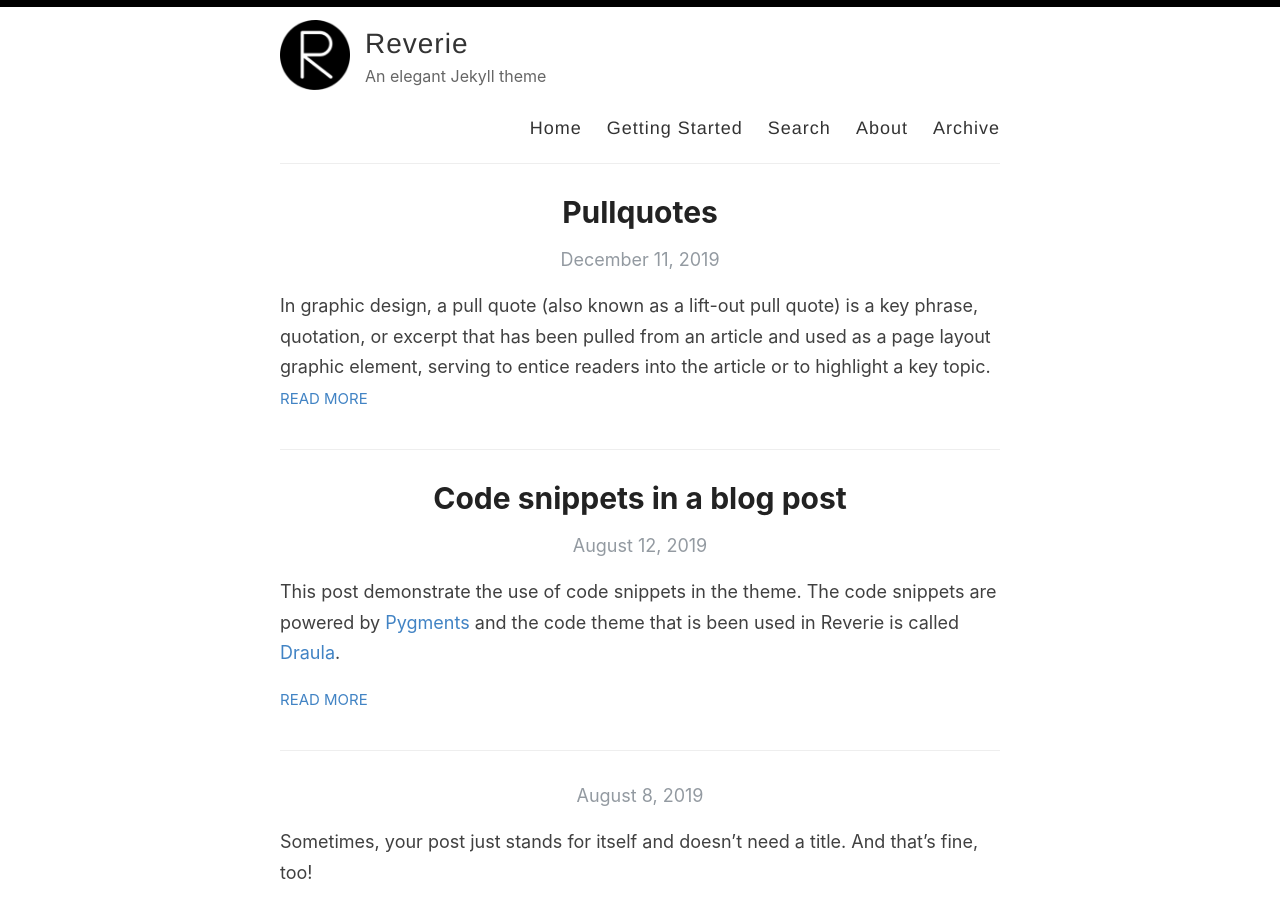
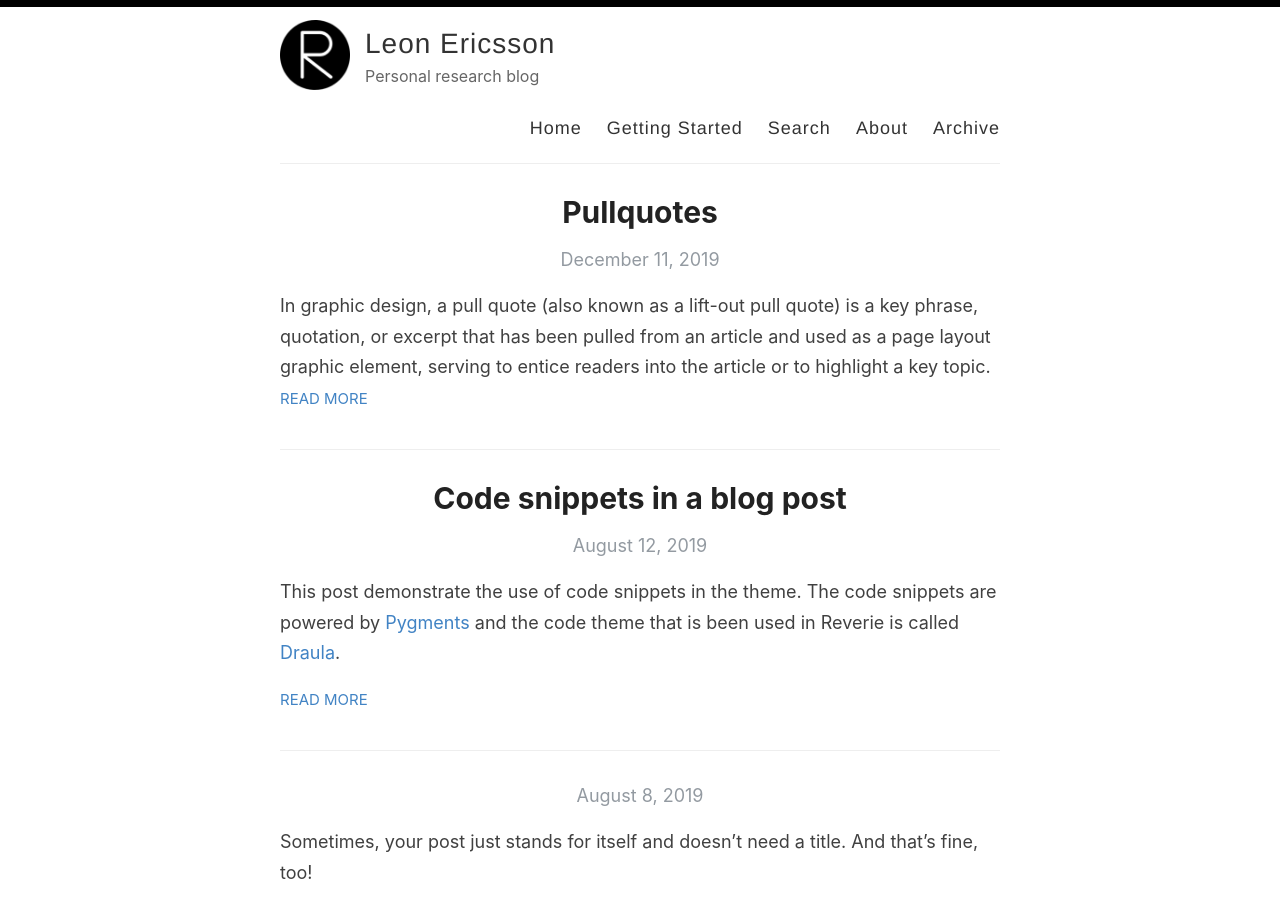
Before and after one commit to LeonEricsson/leonericsson.github.io, a Jekyll site: the page built from index.html, in a window 1280 px wide and 900 px high. Built offline with Jekyll 4.4.1, drawn with Linux system fonts in a browser that asks for light colours; the list of posts is cut into pages by our own code.

Commit message:
Update _config.yml

```diff
--- a/_config.yml
+++ b/_config.yml
@@ -3,13 +3,13 @@
 #
 
 # Name of your site (displayed in the header)
-name: Reverie
+name: Leon Ericsson
 
 # Name of the author
-author: Amit Merchant
+author: Leon Ericsson
 
 # Short bio or description (displayed in the header)
-description: An elegant Jekyll theme
+description: Personal research blog
 
 # URL of your avatar or profile pic (you could use your GitHub profile pic)
 avatar: /images/reverie.png
@@ -21,10 +21,10 @@ avatar: /images/reverie.png
 # Includes an icon in the footer for each username you enter
 footer-links:
   dribbble:
-  email: amit.d.merchant@gmail.com
+  email: leon.ericsson@icloud.com
   facebook:
   flickr:
-  github: amitmerchant1990/reverie
+  github: https://github.com/LeonEricsson
   instagram:
   linkedin:
   pinterest:
@@ -48,14 +48,14 @@ google_analytics: UA-43339302-11
 
 # Your website URL (e.g. http://amitmerchant1990.github.io or http://www.amitmerchant.com)
 # Used for Sitemap.xml and your RSS feed
-url: http://www.amitmerchant.com/reverie
-enforce_ssl: https://www.amitmerchant.com/reverie
+url: http://leonericsson.github.io
+enforce_ssl: https://leonericsson.github.io
 
 # If you're hosting your site at a Project repository on GitHub pages
 # (http://yourusername.github.io/repository-name)
 # and NOT your User repository (http://yourusername.github.io)
 # then add in the baseurl here, like this: "/repository-name"
-baseurl: "/reverie"
+#baseurl: "/reverie"
 
 #
 # !! You don't need to change any of the configuration flags below !!
```
